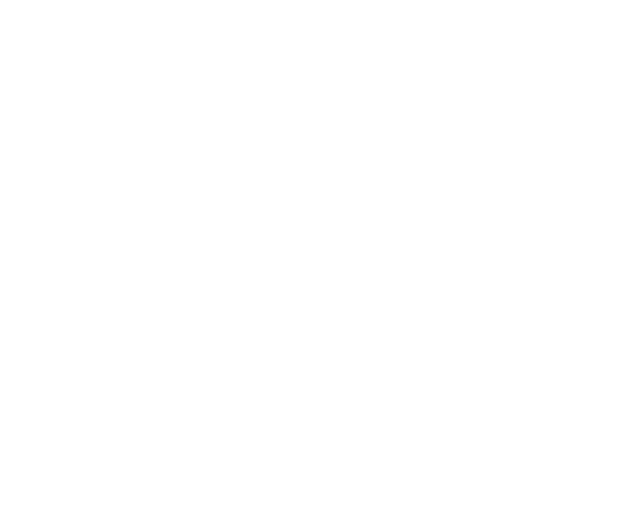
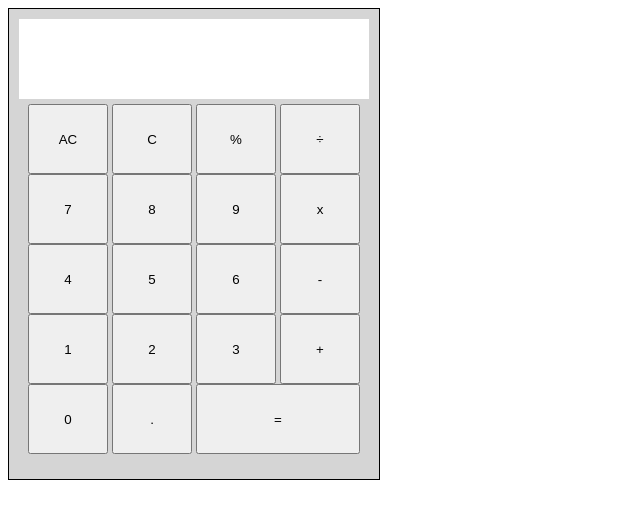
Before and after one commit to lyanta-l/calculator, a plain HTML site: page index.html in a window 1280 px wide. Shown: the whole page, without its empty margins (0-640 px from the left). Drawn offline with Linux system fonts and the light colour scheme.

Commit message:
feat:添加了html计算器的按钮

```diff
--- a/index.html
+++ b/index.html
@@ -1,15 +1,53 @@
 <!DOCTYPE html>
 <html lang="en">
+
 <head>
     <meta charset="UTF-8">
     <meta name="viewport" content="width=device-width, initial-scale=1.0">
     <title>Calculator</title>
 </head>
 <link rel="stylesheet" href="style.css">
+
 <body>
+    <div class="calculator">
+        <div class="display">
+        </div>
+        <div class="button-container">
+            <div class="tr">
+                <button class="ac">AC</button>
+                <button class="c">C</button>
+                <button class="percent">%</button>
+                <button class="divede">÷</button>
+            </div>
+            <div class="tr">
+                <button class="7">7</button>
+                <button class="8">8</button>
+                <button class="9">9</button>
+                <button class="multiply">x</button>
 
+            </div>
+            <div class="tr">
+                <button class="4">4</button>
+                <button class="5">5</button>
+                <button class="6">6</button>
+                <button class="subtract">-</button>
+            </div>
+            <div class="tr">
+                <button class="1">1</button>
+                <button class="2">2</button>
+                <button class="3">3</button>
+                <button class="addButton">+</button>
+            </div>
+            <div class="tr">
+                <button class="0">0</button>
+                <button class="dot">.</button>
+                <button class="equal">=</button>
+            </div>
+        </div>
+    </div>
 
 
     <script src="script.js"></script>
 </body>
+
 </html>
--- a/style.css
+++ b/style.css
@@ -0,0 +1,24 @@
+.calculator {
+    width: 350px;
+    height: 450px;
+    background-color: rgb(213, 213, 213);
+    border: 1px solid black;
+    padding: 10px;
+}
+
+.display {
+    background-color: white;
+    height: 80px;
+}
+.button-container {
+   padding: 5px;
+   text-align: center;
+
+}
+button {
+    width: 80px;
+    height: 70px;
+}
+button.equal {
+    width: 164px;
+}
```
